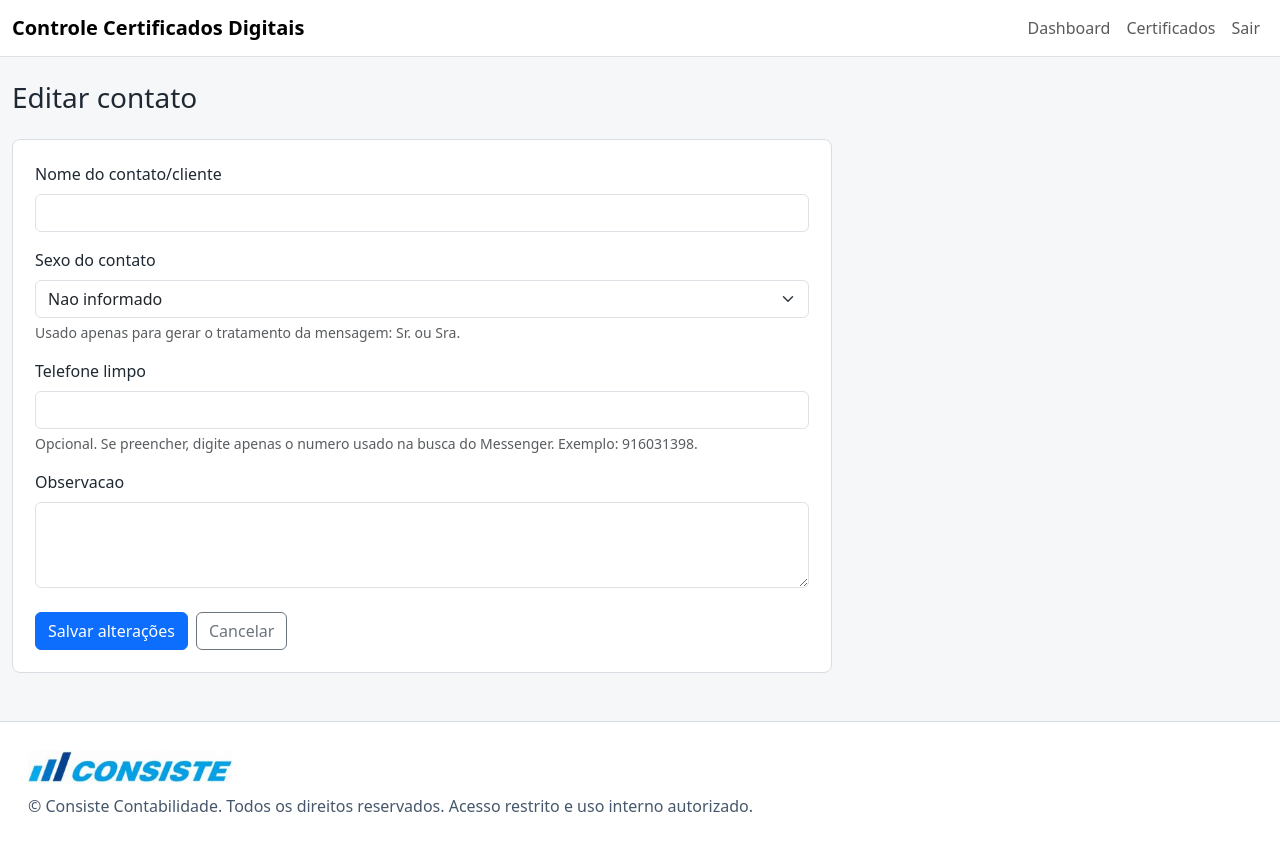
After one commit to gustavoneves-git/controle-certificados-digitais, a Flask app: template app/templates/editar_certificado.html in a window 1280 px wide. The commit adds this page. Run offline with Flask 3, Linux system fonts and the light colour scheme; the template is opened without the code that fills it, so the values that code supplies are empty; the visitor is signed in with stand-in values (Sample User, id 1); parts of the project's set-up code (start-up, migrations or seed data) failed here and were passed over.

Commit message:
Adiciona edicao de contato do certificado

```diff
--- a/app/templates/certificados.html
+++ b/app/templates/certificados.html
@@ -93,6 +93,7 @@
                         <form method="post" action="{{ url_for('mensagens.gerar', certificado_id=cert.id) }}">
                             <button class="btn btn-sm {{ 'btn-outline-secondary' if cert.status_registro == 'SUBSTITUIDO' else 'btn-outline-success' }}" type="submit" {% if not cert.data_validade %}disabled{% endif %}>Gerar mensagem</button>
                         </form>
+                        <a class="btn btn-sm btn-outline-primary" href="{{ url_for('certificados.editar', certificado_id=cert.id) }}">Editar</a>
                         <form method="post" action="{{ url_for('certificados.excluir', certificado_id=cert.id) }}" onsubmit="return confirm('Excluir este certificado e remover o arquivo .pfx vinculado? Esta ação não pode ser desfeita.');">
                             <button class="btn btn-sm btn-outline-danger" type="submit">Excluir</button>
                         </form>
--- a/app/templates/detalhe_certificado.html
+++ b/app/templates/detalhe_certificado.html
@@ -9,6 +9,7 @@
         <span class="badge text-bg-{{ status_class(certificado.status_contato) }}">{{ certificado.status_contato or "COM_CONTATO" }}</span>
     </div>
     <div class="d-flex gap-2">
+        <a class="btn btn-outline-primary" href="{{ url_for('certificados.editar', certificado_id=certificado.id) }}">Editar contato</a>
         <a class="btn btn-outline-secondary" href="{{ url_for('certificados.download', certificado_id=certificado.id) }}">Baixar .pfx</a>
     </div>
 </div>
--- /dev/null
+++ b/app/templates/editar_certificado.html
@@ -0,0 +1,39 @@
+{% extends "base.html" %}
+
+{% block content %}
+<div class="content-narrow">
+    <div class="mb-4">
+        <h1 class="h3 mb-1">Editar contato</h1>
+        <p class="text-secondary mb-0">{{ certificado.nome_extraido or certificado.nome_arquivo_original }}</p>
+    </div>
+
+    <form method="post" class="form-panel" data-phone-form>
+        <div class="mb-3">
+            <label for="nome_contato" class="form-label">Nome do contato/cliente</label>
+            <input class="form-control" type="text" id="nome_contato" name="nome_contato" value="{{ certificado.nome_contato or '' }}">
+        </div>
+        <div class="mb-3">
+            <label for="sexo_contato" class="form-label">Sexo do contato</label>
+            <select class="form-select" id="sexo_contato" name="sexo_contato">
+                <option value="" {{ 'selected' if not certificado.sexo_contato else '' }}>Nao informado</option>
+                <option value="HOMEM" {{ 'selected' if certificado.sexo_contato == 'HOMEM' else '' }}>Homem</option>
+                <option value="MULHER" {{ 'selected' if certificado.sexo_contato == 'MULHER' else '' }}>Mulher</option>
+            </select>
+            <div class="form-text">Usado apenas para gerar o tratamento da mensagem: Sr. ou Sra.</div>
+        </div>
+        <div class="mb-3">
+            <label for="telefone_limpo" class="form-label">Telefone limpo</label>
+            <input class="form-control" type="text" id="telefone_limpo" name="telefone_limpo" inputmode="numeric" value="{{ certificado.telefone_limpo or '' }}" data-phone-input>
+            <div class="form-text">Opcional. Se preencher, digite apenas o numero usado na busca do Messenger. Exemplo: 916031398.</div>
+        </div>
+        <div class="mb-4">
+            <label for="observacao" class="form-label">Observacao</label>
+            <textarea class="form-control" id="observacao" name="observacao" rows="3">{{ certificado.observacao or '' }}</textarea>
+        </div>
+        <div class="d-flex gap-2">
+            <button class="btn btn-primary" type="submit" data-save-button>Salvar alterações</button>
+            <a class="btn btn-outline-secondary" href="{{ url_for('certificados.detalhe', certificado_id=certificado.id) }}">Cancelar</a>
+        </div>
+    </form>
+</div>
+{% endblock %}
```
Also changed, not shown: app/repositories/certificado_repository.py (+25 -0 lines), app/routes/certificados_routes.py (+43 -0 lines), tests/test_certificados_routes.py (+46 -0 lines).
